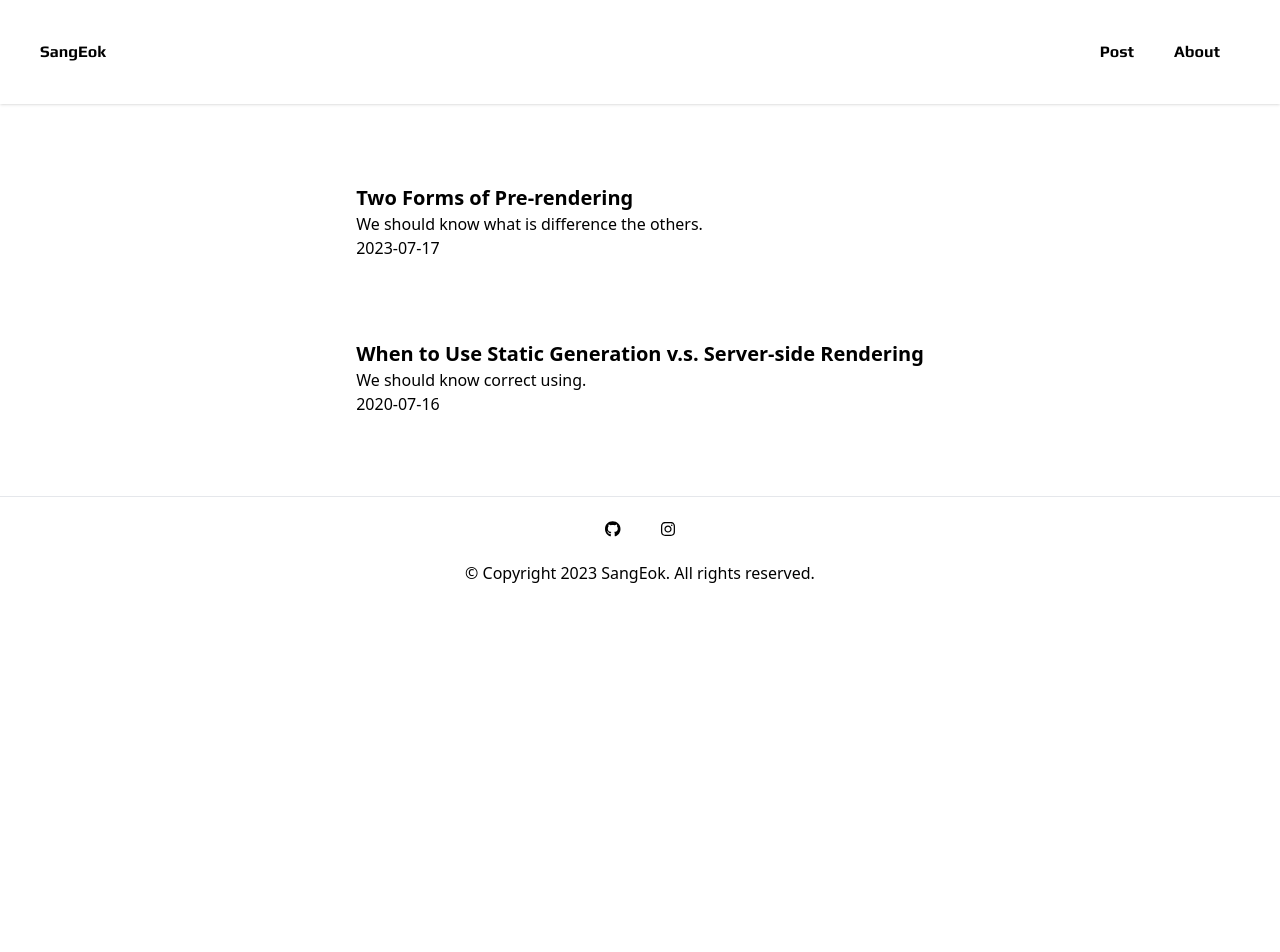
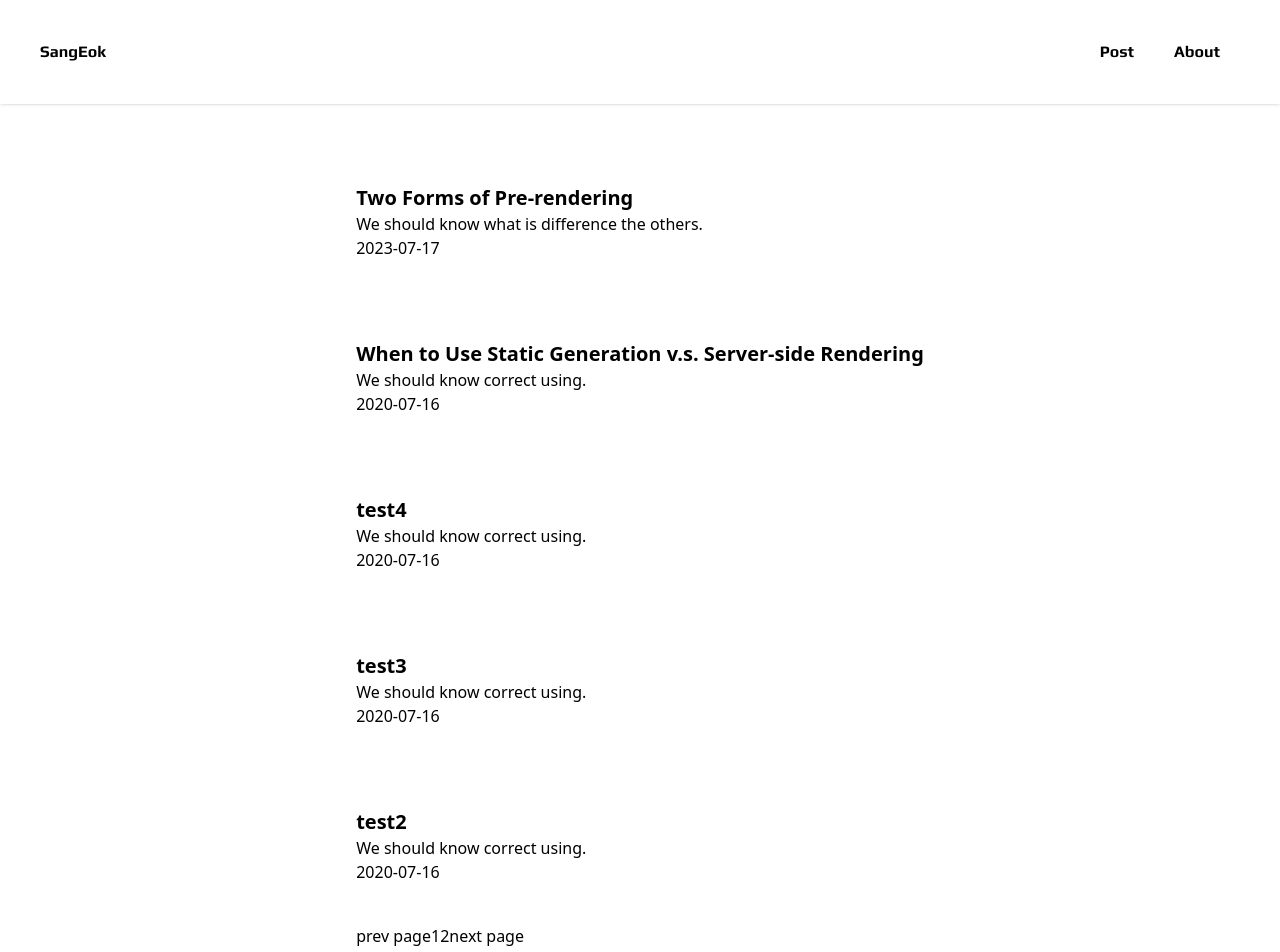
Before and after one commit to Sangeok/blog_nextjs, a Next.js app: page / in a window 1280 px wide. Shown: the top 952 px of the page. Before the commit the page ends 800 px from the top, so only its background shows below. Built offline with nearby package versions, Linux system fonts and the light colour scheme.

Commit message:
Update scrollIndicator pagination

```diff
--- a/app/about/page.tsx
+++ b/app/about/page.tsx
@@ -44,10 +44,13 @@ const About:React.FC = () => {
                         Project
                     </div>
                     <div className="pb-2 indent-1 text-sm text-gray-700">
-                        1. 요양시설 중개
+                        1. 요양시설 중개(ing)
                     </div>
                     <div className="pb-2 indent-1 text-sm text-gray-700">
-                        2. Nextjs 개인 블로그
+                        2. 개인 블로그
+                    </div>
+                    <div className="pb-2 indent-1 text-sm text-gray-700">
+                        3. RealTime Chatting(ing)
                     </div>
                 </div>
             </div>
--- a/app/page.tsx
+++ b/app/page.tsx
@@ -1,12 +1,21 @@
 import Posts from "@/components/Posts";
 
-const Home:React.FC = () => {
+export default function Home({searchParams}:{
+    searchParams: {
+        [key:string]:string | string[] | undefined
+    }
+}) {
+    // page의 값이 없으면 1
+    const page = searchParams['page'] ?? '1';
+    const perPage = searchParams['perPage'] ?? '5';
 
-  return (
-    <div className="py-10 flex justify-center">
-      <Posts />
-    </div>
-  )
+    // index
+    const start:number = (Number(page)-1) * Number(perPage);
+    const end:number = start + Number(perPage);
+
+    return (
+      <div className="py-10 flex justify-center">
+        <Posts start={start} end={end}/>
+      </div>
+    )
 }
-
-export default Home;
--- /dev/null
+++ b/components/IndicatorScroll.tsx
@@ -0,0 +1,34 @@
+'use client'
+import { useEffect, useState } from "react";
+
+export default function Indicator() {
+    const [completion, setCompletion] = useState(0);
+
+    useEffect(()=>{
+        const updateScrollCompleltion = () => {
+            const currentProgress = window.scrollY;
+            const scrollHeight = document.body.scrollHeight - window.innerHeight;
+            if(scrollHeight) {
+                setCompletion(
+                    Number((currentProgress / scrollHeight).toFixed(2)) * 100
+                )
+            }
+        }
+
+        window.addEventListener('scroll', updateScrollCompleltion);
+
+        return () => {
+            window.removeEventListener('scroll', updateScrollCompleltion);
+        }
+
+    },[])
+
+    return (
+        <div>
+            <span
+                style={{ transform: `translateX(${completion-100}%)`}}
+                className="absolute bg-yellow-400 h-1 w-full bottom-0"
+            />
+        </div>
+    )
+}
--- /dev/null
+++ b/components/PaginationControls.tsx
@@ -0,0 +1,56 @@
+'use client'
+
+import { FC } from "react"
+import { useRouter,useSearchParams } from 'next/navigation';
+
+interface PaginationControlsProps {
+    totalPosts : number,
+}
+
+const PaginationControls: FC<PaginationControlsProps> = (
+    {
+        totalPosts,
+
+    }
+) => {
+    const router = useRouter();
+    const searchParams = useSearchParams()
+
+    const page = searchParams.get('page') ?? '1';
+    const perPage = searchParams.get('perPage') ?? '5';
+
+    let pages:number[] = [];
+    let totalPages:number =  Math.ceil(totalPosts/Number(perPage));
+    for(let i:number = 1; i<=totalPages; i++) {
+        pages.push(i);
+    }
+
+
+    return (
+        <div className="flex">
+            <button onClick={()=>{
+                router.push(`/?page=${Number(page)-1}&perPage=${perPage}`)
+            }}>
+            prev page
+            </button>
+            <div>
+                {
+                    pages.map((page, i)=>{
+                        return (
+                            <button key={i} onClick={()=>{
+                                router.push(`/?page=${Number(page)}&perPage=${perPage}`)
+                            }}>{page}</button>
+                        )
+                    })
+                }
+            </div>
+            <button onClick={()=>{
+                router.push(`/?page=${Number(page)+1}&perPage=${perPage}`)
+            }}>
+            next page
+            </button>
+        </div>
+    )
+}
+
+export default PaginationControls;
--- a/components/Posts.tsx
+++ b/components/Posts.tsx
@@ -1,20 +1,29 @@
 import { getAllPosts } from "@/lib/posts";
 import PostPreview from "./PostPreview";
+import PaginationControls from "./PaginationControls";
 
-export default function Posts() {
+const Posts:React.FC<PageIndex> = ({start, end}) => {
+
     const postsMetadata:BlogPost[] = getAllPosts();
+
+    // 지정된 size만큼 slice
+    const currentPosts = postsMetadata.slice(start,end);
+
     return (
         <div className="flex">
             <div className="flex flex-col">
                 {
-                postsMetadata.map(post => (
+                    currentPosts.map((post:BlogPost) => (
                         <div className="flex my-10">
                             {/* post에 포함된 내용을 전부 params로 넘김 */}
                             <PostPreview key={post.id} {...post}/>
                         </div>
                     ))
                 }
+                <PaginationControls totalPosts={postsMetadata.length}/>
             </div>
         </div>
     )
 }
+
+export default Posts;
--- a/components/header.tsx
+++ b/components/header.tsx
@@ -1,7 +1,11 @@
 import Link from "next/link";
+import IndicatorScroll from "./IndicatorScroll";
 
 const Header:React.FC = () => {
+
     return (
+        <nav
+            className="sticky top-0 backdrop-blur-md">
             <div className="flex justify-between p-10 font-play shadow">
                 <div>
                     <Link href="/">SangEok</Link>
@@ -11,6 +15,9 @@ const Header:React.FC = () => {
                     <span className="px-5"><Link href="/about">About</Link></span>
                 </div>
             </div>
+            <IndicatorScroll />
+
+        </nav>
     )
 }
 
--- a/lib/posts.tsx
+++ b/lib/posts.ts
@@ -35,5 +35,4 @@ export const getAllPosts = () => {
 
     // 날짜순으로 sort해서 blogPost를 보여주도록 함.
     return allPostData.sort((a,b)=>a.date < b.date ? 1 : -1);
-
 }
--- /dev/null
+++ b/posts/haha.md
@@ -0,0 +1,20 @@
+---
+title: 'test1'
+subtitle : 'We should know correct using.'
+date: '2020-07-16'
+---
+
+We recommend using **Static Generation** (with and without data) whenever possible because your page can be built once and served by CDN, which makes it much faster than having a server render the page on every request.
+
+You can use Static Generation for many types of pages, including:
+
+- Marketing pages
+- Blog posts
+- E-commerce product listings
+- Help and documentation
+
+You should ask yourself: "Can I pre-render this page **ahead** of a user's request?" If the answer is yes, then you should choose Static Generation.
+
+On the other hand, Static Generation is **not** a good idea if you cannot pre-render a page ahead of a user's request. Maybe your page shows frequently updated data, and the page content changes on every request.
+
+In that case, you can use **Server-Side Rendering**. It will be slower, but the pre-rendered page will always be up-to-date. Or you can skip pre-rendering and use client-side JavaScript to populate data.
--- /dev/null
+++ b/posts/hihi.md
@@ -0,0 +1,20 @@
+---
+title: 'test2'
+subtitle : 'We should know correct using.'
+date: '2020-07-16'
+---
+
+We recommend using **Static Generation** (with and without data) whenever possible because your page can be built once and served by CDN, which makes it much faster than having a server render the page on every request.
+
+You can use Static Generation for many types of pages, including:
+
+- Marketing pages
+- Blog posts
+- E-commerce product listings
+- Help and documentation
+
+You should ask yourself: "Can I pre-render this page **ahead** of a user's request?" If the answer is yes, then you should choose Static Generation.
+
+On the other hand, Static Generation is **not** a good idea if you cannot pre-render a page ahead of a user's request. Maybe your page shows frequently updated data, and the page content changes on every request.
+
+In that case, you can use **Server-Side Rendering**. It will be slower, but the pre-rendered page will always be up-to-date. Or you can skip pre-rendering and use client-side JavaScript to populate data.
--- /dev/null
+++ b/posts/hoho.md
@@ -0,0 +1,20 @@
+---
+title: 'test3'
+subtitle : 'We should know correct using.'
+date: '2020-07-16'
+---
+
+We recommend using **Static Generation** (with and without data) whenever possible because your page can be built once and served by CDN, which makes it much faster than having a server render the page on every request.
+
+You can use Static Generation for many types of pages, including:
+
+- Marketing pages
+- Blog posts
+- E-commerce product listings
+- Help and documentation
+
+You should ask yourself: "Can I pre-render this page **ahead** of a user's request?" If the answer is yes, then you should choose Static Generation.
+
+On the other hand, Static Generation is **not** a good idea if you cannot pre-render a page ahead of a user's request. Maybe your page shows frequently updated data, and the page content changes on every request.
+
+In that case, you can use **Server-Side Rendering**. It will be slower, but the pre-rendered page will always be up-to-date. Or you can skip pre-rendering and use client-side JavaScript to populate data.
--- /dev/null
+++ b/posts/huhu.md
@@ -0,0 +1,20 @@
+---
+title: 'test4'
+subtitle : 'We should know correct using.'
+date: '2020-07-16'
+---
+
+We recommend using **Static Generation** (with and without data) whenever possible because your page can be built once and served by CDN, which makes it much faster than having a server render the page on every request.
+
+You can use Static Generation for many types of pages, including:
+
+- Marketing pages
+- Blog posts
+- E-commerce product listings
+- Help and documentation
+
+You should ask yourself: "Can I pre-render this page **ahead** of a user's request?" If the answer is yes, then you should choose Static Generation.
+
+On the other hand, Static Generation is **not** a good idea if you cannot pre-render a page ahead of a user's request. Maybe your page shows frequently updated data, and the page content changes on every request.
+
+In that case, you can use **Server-Side Rendering**. It will be slower, but the pre-rendered page will always be up-to-date. Or you can skip pre-rendering and use client-side JavaScript to populate data.
--- a/types.d.ts
+++ b/types.d.ts
@@ -4,3 +4,8 @@ type BlogPost = {
     subtitle : string,
     date : string
 }
+
+type PageIndex = {
+    start : number,
+    end : number,
+}
```
Lines whose indentation alone changed are shown as unchanged.
